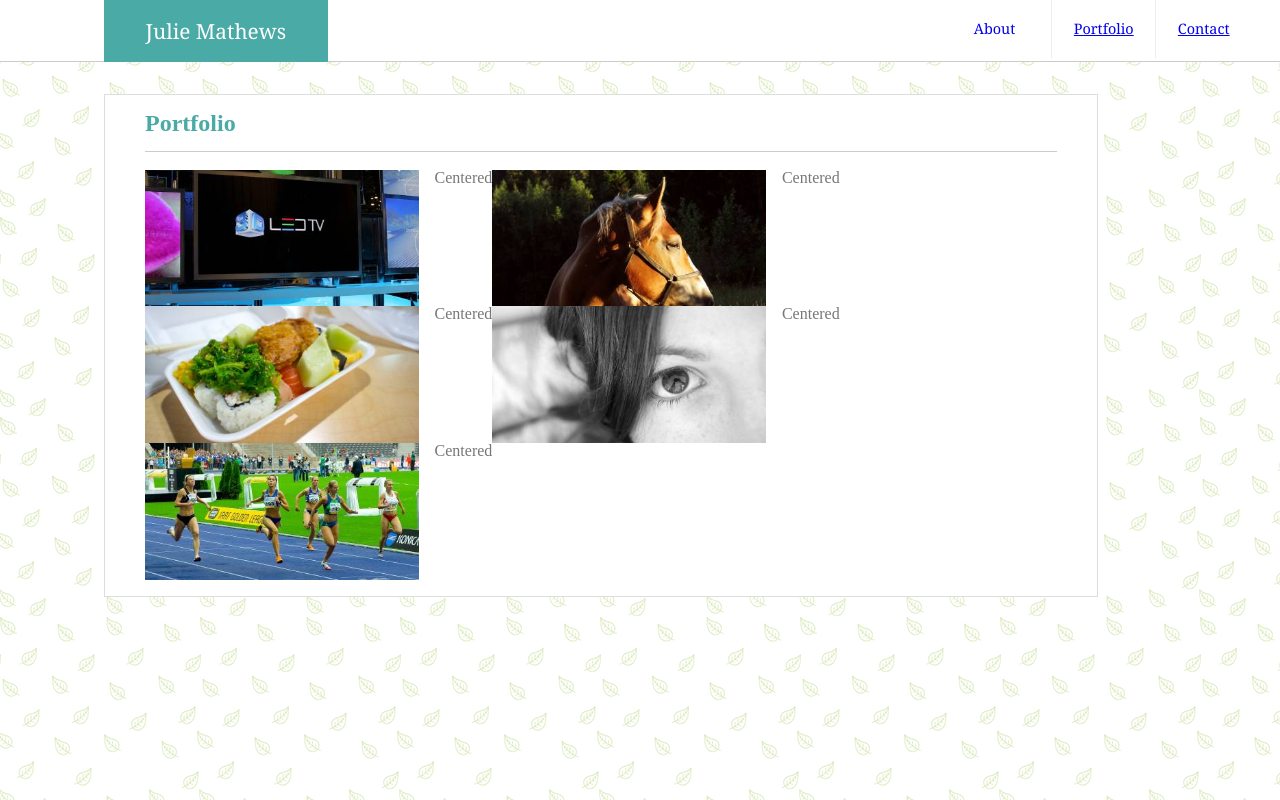
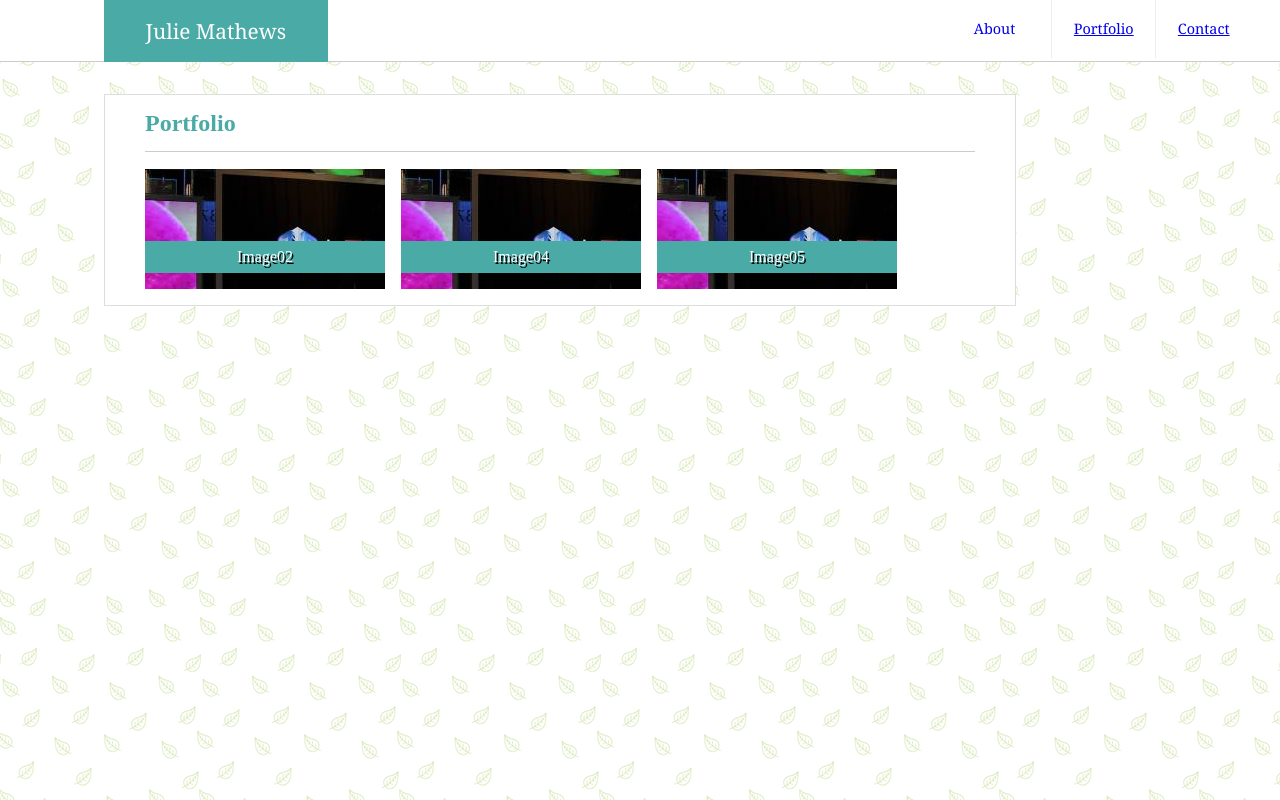
Before and after one commit to JulieMathews/Responsive-Portfolio2, a plain HTML site: page portfolio.html in a window 1280 px wide. Drawn offline with Linux system fonts and the light colour scheme.

Commit message:
updating for homework

```diff
--- a/assets/css/style.css
+++ b/assets/css/style.css
@@ -6,16 +6,16 @@ body {
 header {
     background-color: #ffffff;
     margin: auto;
-    width: 960px;
+    width: 50em;
     width: 100%;
-    height: 61px;
+    height: 3.9em;
     font-family: 'Georgia', Times, "Times New Roman", serif;
     border-color: #cccccc;
     border-width: .1em;
     border-bottom-style: solid;
 }
 
-section {
+#about, #portfolio, #contact, #name {
     float: left;
     background-color: #ffffff;
 }
@@ -28,7 +28,7 @@ section {
     font-size: 1.3em;
 }
 
-#about, #portfolio{
+#about, #portfolio {
     float: right;
     background-color: #ffffff;
     margin-left: 1em;
@@ -57,7 +57,7 @@ h2 {
     font-weight: bold;
 }
 
-div {
+.mainbox {
     color: #777777;
     margin-left: 6.5em;
     width: 57em;
@@ -81,9 +81,8 @@ div {
     border-style: solid;
 }
 
-img {
+.selfie {
     float: left;
-    padding-right: 1em;
     display: block;
     width: 30%;
 }
@@ -107,7 +106,8 @@ hr {
 
 .contact-name, .contact-email, .contact-message {
     width: 55em;
-    color: rgb(206, 206, 206);
+    color: black);
+    padding-bottom: 1em;
 }
 
 #contact-message {
@@ -124,8 +124,42 @@ button {
 
 .container {
     float: left;
+    background-color: #ffffff;
 }
 
-#centered {
+.module {
+    background: url("../images/image01.jpeg");
+    width: 15em;
+    height: 7.5em;
+    position: relative;
+    overflow: hidden;
+    margin-right: 1em;
+    float: left;
+  }
 
-}
+  .imagepic {
+      float: left;
+  }
+
+  .module > .imagepic {
+    position: absolute;
+    bottom: 0;
+    left: 0;
+    width: 100%;
+    padding: 1em 0em;
+  }
+  .module > .imagepic > h3 {
+    margin: 0;
+    color: white;
+    text-shadow: .1em .1em 0 black;
+  }
+
+  h3 {
+      background-color: #4aaaa5;
+      padding: .5em;
+      text-align: center;
+  }
+
+  * {
+    box-sizing: border-box;
+  }
--- a/portfolio.html
+++ b/portfolio.html
@@ -7,7 +7,6 @@
     <meta name="viewport" content="width=device-width, initial-scale=1">
     <link rel="stylesheet" type="text/css" media="screen" href="assets/css/reset.css" />
     <link rel="stylesheet" type="text/css" media="screen" href="assets/css/style.css" />
-    <link rel="shortcut icon" href="https://fontawesome.com/v4.7.0/assets/ico/favicon.ico">
 
 </head>
 <body>
@@ -37,24 +36,53 @@
             </section>
     </header>
 
-    <div>
+    <div class="mainbox">
         <h2>
             Portfolio
         </h2>
         <hr>
         <section class="containter">
-            <img src="assets/images/image01.jpeg" alt="img01">
-                <section id="centered">Centered</section>
-            <img src="assets/images/image02.jpeg" alt="img02">
-                <section id="centered">Centered</section>
-            <br>
-            <img src="assets/images/image03.jpeg" alt="img03">
-                <section id="centered">Centered</section>
-            <img src="assets/images/image04.jpeg" alt="img04">
-                <section id="centered">Centered</section>
-            <br>
-            <img src="assets/images/image05.jpeg" alt="img05">
-                <section id="centered">Centered</section>
+
+            <!-- ROW 1 -->
+                <div class="module">
+                    <div class="imagepic">
+                        <h3>
+                            Image01
+                        </h3>
+                    </div>
+
+                    <div class="imagepic">
+                        <h3>
+                            Image02
+                        </h3>
+                    </div>
+                </div>
+
+                <!-- ROW 2 -->
+
+                <div class="module">
+                    <div class="imagepic">
+                        <h3>
+                            Image03
+                        </h3>
+                    </div>
+
+                    <div class="imagepic">
+                        <h3>
+                            Image04
+                        </h3>
+                    </div>
+                </div>
+
+                <!-- ROW 3 -->
+
+                <div class="module">
+                    <div class="imagepic">
+                        <h3>
+                            Image05
+                        </h3>
+                    </div>
+                </div>
         </section>
     </div>
 </body>
```
Also changed, not shown: contact.html (+6 -8 lines), index.html (+8 -4 lines).
